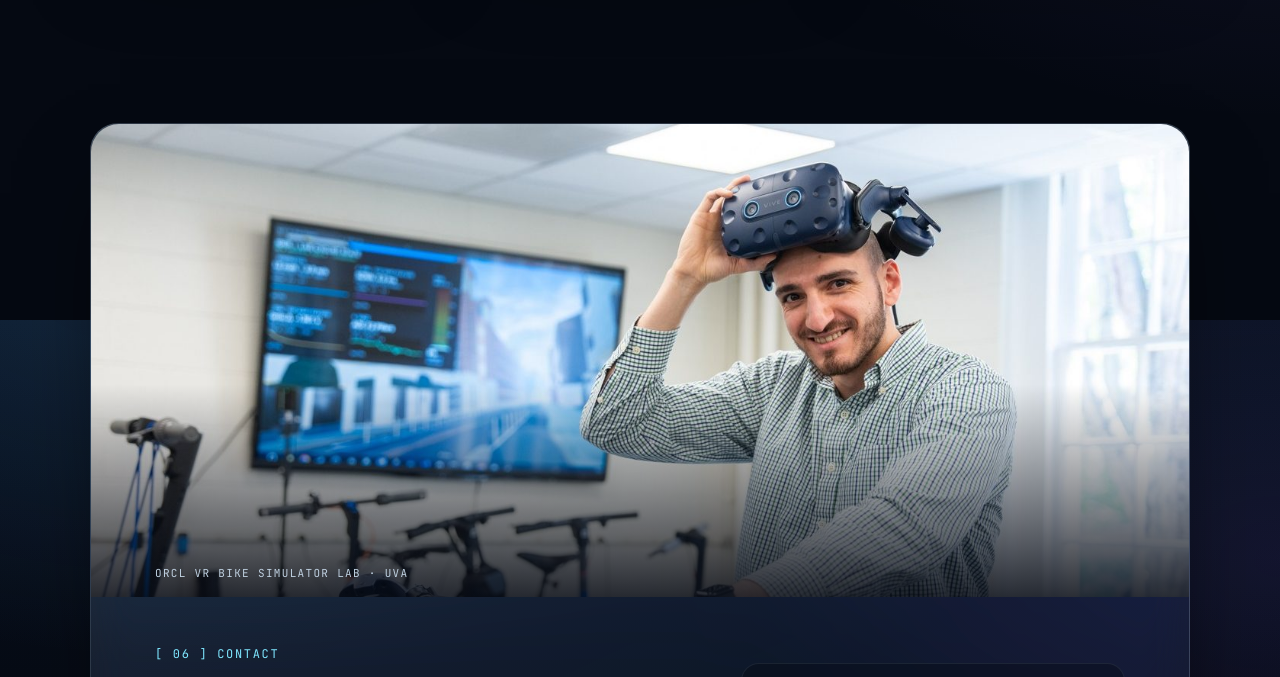
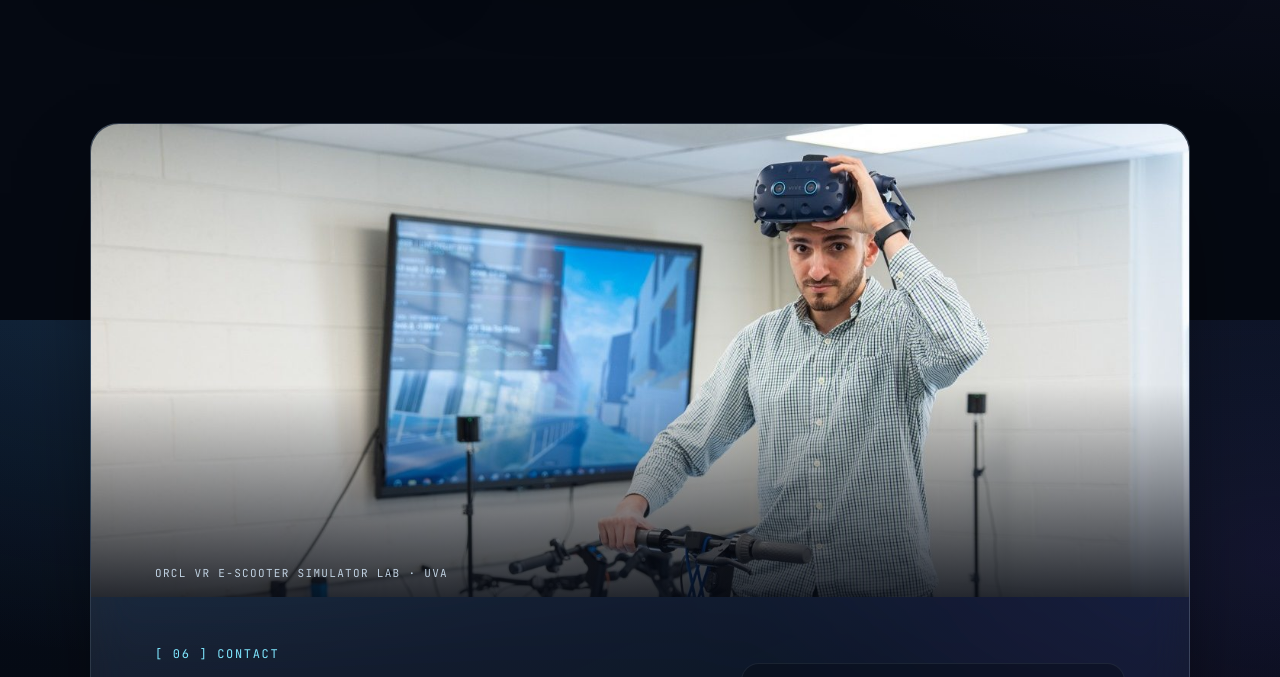
Before and after one commit to Armanhsi/armanhsi.github.io, a plain HTML site: page index.html in a window 1280 px wide. Shown: the part 10080-10757 px from the top of the page. Drawn offline with Linux system fonts and the light colour scheme; animation ran at ten frames a second.

Commit message:
Swap Contact banner to the VR e-scooter simulator photo
Co-Authored-By: Claude Opus 5.5 <noreply@anthropic.com>

```diff
--- a/index.html
+++ b/index.html
@@ -717,10 +717,10 @@
     <!-- ============ CONTACT ============ -->
     <section id="contact" class="section">
       <div class="contact glass grab">
-        <!-- EDIT: contact banner photo — assets/lab-bike.jpg (wide, about 1440×620) -->
+        <!-- EDIT: contact banner photo — assets/lab-scooter.jpg (wide, about 1440×620) -->
         <figure class="contact-photo">
-          <img src="assets/lab-bike-sm.jpg" srcset="assets/lab-bike-sm.jpg 720w, assets/lab-bike.jpg 1440w" sizes="(max-width: 1200px) 100vw, 1200px" alt="Arman lifts a VR headset while sitting on the bike simulator in the ORCL lab, with the simulation on a screen behind him" loading="lazy" width="1440" height="620">
-          <figcaption class="mono">ORCL VR bike simulator lab · UVA</figcaption>
+          <img src="assets/lab-scooter-sm.jpg" srcset="assets/lab-scooter-sm.jpg 720w, assets/lab-scooter.jpg 1440w" sizes="(max-width: 1200px) 100vw, 1200px" alt="Arman lifts a VR headset while standing at the e-scooter simulator in the ORCL lab, with the simulation on a screen behind him" loading="lazy" width="1440" height="620">
+          <figcaption class="mono">ORCL VR e-scooter simulator lab · UVA</figcaption>
         </figure>
         <div class="contact-main">
           <p class="eyebrow">[ 06 ] Contact</p>
```
Also changed, not shown: assets/lab-bike-sm.jpg (deleted), assets/lab-bike.jpg (deleted), assets/lab-scooter-sm.jpg (added), assets/lab-scooter.jpg (added).
